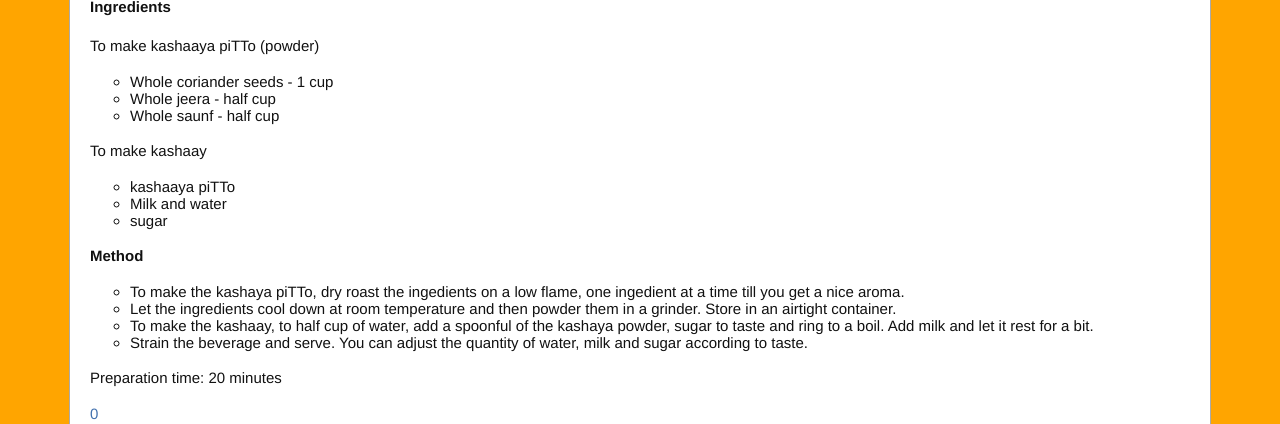
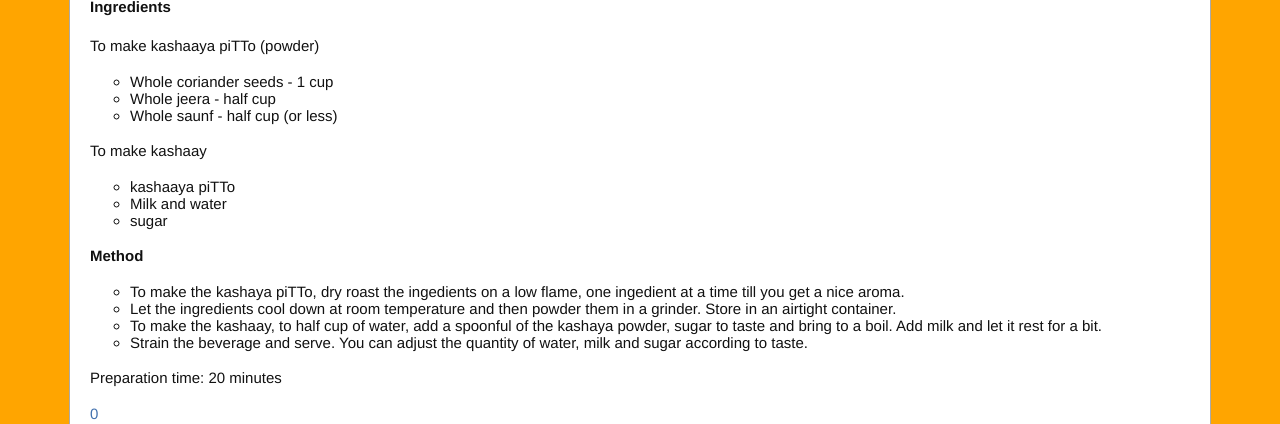
Before and after one commit to npai/npai.github.com, a Jekyll site: the page built from _posts/2019-03-22-kashaay.md, in a window 1280 px wide. Shown: the part 964-1388 px from the top of the page. Built offline with Jekyll 4.4.1, drawn with Linux system fonts in a browser that asks for light colours; some web fonts are replaced; comment, search, counter and statistics services are not loaded.

Commit message:
Update 2019-03-22-kashaay.md

```diff
--- a/_posts/2019-03-22-kashaay.md
+++ b/_posts/2019-03-22-kashaay.md
@@ -17,7 +17,7 @@ In most konkani households it is customary to offer guests the choice of kashaay
 To make kashaaya piTTo (powder)
 * Whole coriander seeds - 1 cup
 * Whole jeera - half cup
-* Whole saunf - half cup
+* Whole saunf - half cup (or less)
 
 To make kashaay
 * kashaaya piTTo
@@ -29,7 +29,7 @@ To make kashaay
 
 * To make the kashaya piTTo, dry roast the ingedients on a low flame, one ingedient at a time till you get a nice aroma.
 * Let the ingredients cool down at room temperature and then powder them in a grinder. Store in an airtight container.
-* To make the kashaay, to half cup of water, add a spoonful of the kashaya powder, sugar to taste and ring to a boil. Add milk and let it rest for a bit.
+* To make the kashaay, to half cup of water, add a spoonful of the kashaya powder, sugar to taste and bring to a boil. Add milk and let it rest for a bit.
 * Strain the beverage and serve. You can adjust the quantity of water, milk and sugar according to taste.
 
 Preparation time: 20 minutes
```
